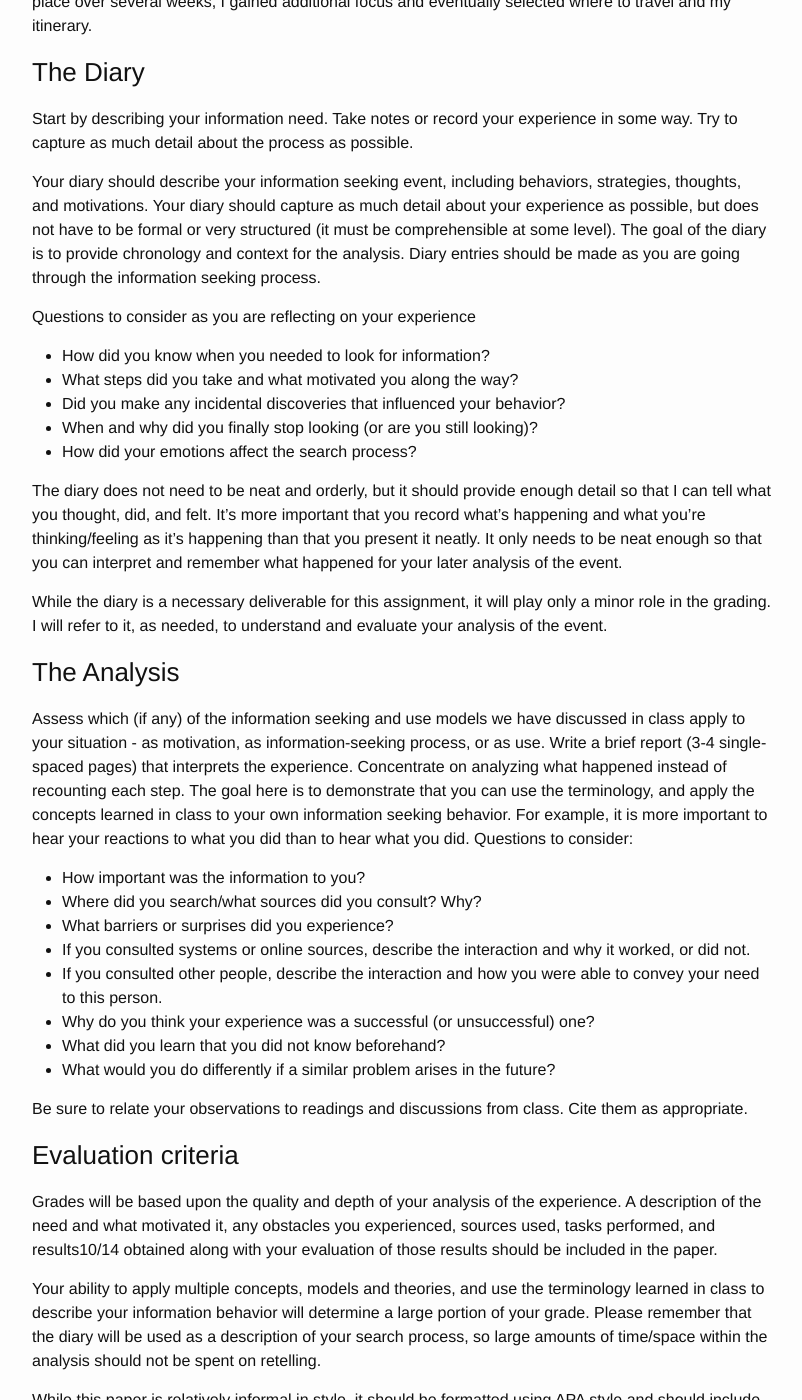
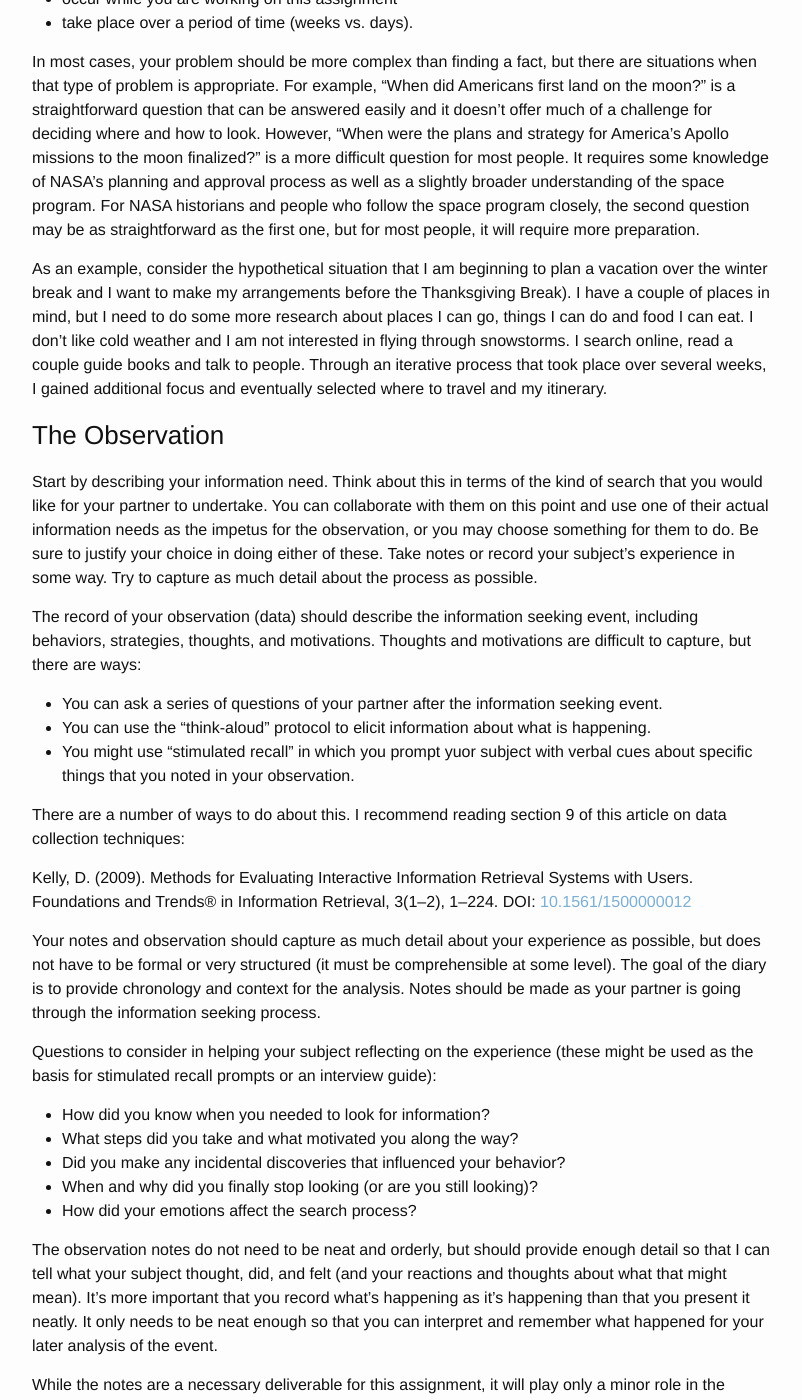
Before and after one commit to jdmar3/inls718, a Jekyll site: the page built from assignments.md, in a window 1280 px wide and 1400 px high, scrolled down 1926 px. Shown: the whole window, without its empty margins (238-1040 px from the left). Built offline with Jekyll 4.4.1, drawn with Linux system fonts in a browser that asks for light colours; some of the changed text lies outside the part shown.

Commit message:
update assignments, resources and schedule

```diff
--- a/assignments.md
+++ b/assignments.md
@@ -3,20 +3,16 @@ layout: page
 title: Assignments
 ---
 
-For each assignment, detailed instructions and evaluation criteria are
-provided as well as due dates. All assignments should be submitted to
-the Drop Box in [Sakai](https://sakai.unc.edu/portal/site/inls500-001-fa2015 "Sakai site for INLS500-001")
-before class (.pdf preferred). The main page of the syllabus contains
-additional details on the [grading
-scale]({{ baseurl }}#grading "grading scale used for INLS 500")
+For each assignment, detailed instructions and evaluation criteria are provided as well as due dates. All assignments should be submitted to the Drop Box in [Sakai](https://sakai.unc.edu/portal/site/inls500-001-fa2015 "Sakai site for INLS500-001") before class (.pdf preferred). The main page of the syllabus contains additional details on [grading
+scale]({{ baseurl }}#grading "grading scale used for INLS 500").
 
 Summary of due dates
 --------------------
 
--   [\#1, Diary and Analysis of an Information-Seeking
+-   [\#1, Observation and Analysis of an Information-Seeking
     Event](#eventdiary) (20%)
     -   Description: due Tuesday, 15 September
-    -   Final Diary and Analysis: due Tuesday, 13 October
+    -   Final Observation and Analysis: due Tuesday, 13 October
 -   [\#2, Evidence Summary](#evidencesummary) (15%)
     -   Sign up for presentation date: in class on Thursday, 20 August
     -   Title of article: due Tuesday, 25 August
@@ -33,6 +29,20 @@ Summary of due dates
     -   Paper: due Thursday, 10 December at NOON
 -   [Participation](#participation) (10%)
 
+## A note on style:
+
+I will expect that you complete the writing assignments using the *Style Guide of the American Psychological Association, 6th ed. (APA6)*.
+
+I assume that most of you are familiar at this point with the basics of the MLA style guide, so you understand the mechanics of employing a style.
+There are a number of resources available online and in the library to help you with this.
+I will link to online guides on the [resources page]({{ baseurl }}/resources/).
+
+If you are uncertain about aspects of using a style guide, it would be a good idea to visit the [UNC Writing Center](http://writingcenter.unc.edu/).
+
+If you have a compelling reason to wish to submit your work using another style guide, please talk to me about it.
+One example of this is the use of the style that tends to be used in the Association for Computing Machinery (ACM) publications.
+
+
 <span id="eventdiary"></span>Assignment 1: Diary and Analysis of an Information-Seeking Event (20%)
 ---------------------------------------------------------------------------------------------------
 
@@ -40,19 +50,13 @@ This assignment is based on an assignment prepared by Dr. Verna
 Pungitore, SLIS, Indiana University, with modifications by Professors
 Wildemuth, Barreau, Gibson and other SILS instructors.
 
-As information professionals, we are concerned with designing systems
-and services that help our clients. For this assignment, you are the
-client and you will keep a short diary over a period of hours or days
-that covers an information-seeking experience with an identifiable
-beginning and end. It does not have to be a unique event and it may or
-may not have been resolved. You will write up what you thought, felt,
-and did, and how you understand the experience based upon our readings
-and discussions in class.
+As information professionals, we are concerned with designing systems and services that help our clients.
+For this assignment, you are the observer and you will collect observations over a short period of time that covers an information-seeking experience with an identifiable beginning and end.
+You will work with a partner, who will be the subject of your observation.
+It does not have to be a unique event and it may or may not have been resolved.
+You will write up what you observed, and how you understand the experience based upon our readings and discussions in class.
 
-The objective of this assignment is to observe in detail and reflect
-upon a concrete example of information-seeking and to analyse the
-information-seeking process through the application of foundational
-theories of information and library science.
+The objective of this assignment is to observe in detail and reflect upon a concrete example of information-seeking and to analyse the information-seeking process through the application of foundational theories of information and library science.
 
 ### Deliverables
 
@@ -62,7 +66,7 @@ theories of information and library science.
     how/why the event meets the required criteria.
 2.  <span class="assignmentname">Final deliverables</span> (<span
     class="due">due Tuesday, 13 October</span>)
-    -   <span class="assignmentname">Diary</span> (20%)
+    -   <span class="assignmentname">Observation (data)</span> (20%)
     -   <span class="assignmentname">Analysis of Information Seeking
         Event</span> (70%)
 
@@ -70,114 +74,90 @@ theories of information and library science.
 
 A good event to select for this assignment will:
 
--   represent a real information need that your attempted to resolve
+-   represent a real information need that your subject attempted to resolve
     through information-seeking
 -   occur while you are working on this assignment
 -   take place over a period of time (weeks vs. days).
 
-In most cases, your problem should be more complex than finding a fact,
-but there are situations when that type of problem is appropriate. For
-example, "When did Americans first land on the moon?" is a
-straightforward question that can be answered easily and it doesn't
-offer much of a challenge for deciding where and how to look. However,
-"When were the plans and strategy for America's Apollo missions to the
-moon finalized?" is a more difficult question for most people. It
-requires some knowledge of NASA's planning and approval process as well
-as a slightly broader understanding of the space program. For NASA
-historians and people who follow the space program closely, the second
-question may be as straightforward as the first one, but for most
-people, it will require more preparation.
+In most cases, your problem should be more complex than finding a fact, but there are situations when that type of problem is appropriate.
+For example, "When did Americans first land on the moon?" is a straightforward question that can be answered easily and it doesn't offer much of a challenge for deciding where and how to look.
+However, "When were the plans and strategy for America's Apollo missions to the moon finalized?" is a more difficult question for most people.
+It requires some knowledge of NASA's planning and approval process as well as a slightly broader understanding of the space program.
+For NASA historians and people who follow the space program closely, the second question may be as straightforward as the first one, but for most people, it will require more preparation.
 
-As an example, consider the hypothetical situation that I am beginning
-to plan a vacation over the winter break and I want to make my
-arrangements before the Thanksgiving Break). I have a couple of places
-in mind, but I need to do some more research about places I can go,
-things I can do and food I can eat. I search online, read a couple guide
-books and talk to people. Through an iterative process that took place
-over several weeks, I gained additional focus and eventually selected
-where to travel and my itinerary.
+As an example, consider the hypothetical situation that I am beginning to plan a vacation over the winter break and I want to make my arrangements before the Thanksgiving Break).
+I have a couple of places in mind, but I need to do some more research about places I can go, things I can do and food I can eat.
+I don't like cold weather and I am not interested in flying through snowstorms.
+I search online, read a couple guide books and talk to people.
+Through an iterative process that took place over several weeks, I gained additional focus and eventually selected where to travel and my itinerary.
 
-### The Diary
+### The Observation
 
-Start by describing your information need. Take notes or record your
-experience in some way. Try to capture as much detail about the process
-as possible.
+Start by describing your information need.
+Think about this in terms of the kind of search that you would like for your partner to undertake.
+You can collaborate with them on this point and use one of their actual information needs as the impetus for the observation, or you may choose something for them to do.
+Be sure to justify your choice in doing either of these.
+Take notes or record your subject's experience in some way.
+Try to capture as much detail about the process as possible.
 
-Your diary should describe your information seeking event, including
-behaviors, strategies, thoughts, and motivations. Your diary should
-capture as much detail about your experience as possible, but does not
-have to be formal or very structured (it must be comprehensible at some
-level). The goal of the diary is to provide chronology and context for
-the analysis. Diary entries should be made as you are going through the
-information seeking process.
+The record of your observation (data) should describe the information seeking event, including behaviors, strategies, thoughts, and motivations.
+Thoughts and motivations are difficult to capture, but there are ways:
+-   You can ask a series of questions of your partner after the information seeking event.
+-   You can use the "think-aloud" protocol to elicit information about what is happening.
+-   You might use "stimulated recall" in which you prompt yuor subject with verbal cues about specific things that you noted in your observation.
 
-Questions to consider as you are reflecting on your experience
+There are a number of ways to do about this.
+I recommend reading section 9 of this article on data collection techniques:
+
+Kelly, D. (2009). Methods for Evaluating Interactive Information Retrieval Systems with Users. Foundations and Trends® in Information Retrieval, 3(1–2), 1–224. DOI: <a href="http://doi.org.libproxy.lib.unc.edu/10.1561/1500000012" target="_blank">10.1561/1500000012</a>
+
+Your notes and observation should capture as much detail about your experience as possible, but does not have to be formal or very structured (it must be comprehensible at some level).
+The goal of the diary is to provide chronology and context for the analysis. Notes should be made as your partner is going through the information seeking process.
+
+Questions to consider in helping your subject reflecting on the experience (these might be used as the basis for stimulated recall prompts or an interview guide):
 
 -   How did you know when you needed to look for information?
 -   What steps did you take and what motivated you along the way?
--   Did you make any incidental discoveries that influenced your
-    behavior?
--   When and why did you finally stop looking (or are you still
-    looking)?
+-   Did you make any incidental discoveries that influenced your behavior?
+-   When and why did you finally stop looking (or are you still looking)?
 -   How did your emotions affect the search process?
 
-The diary does not need to be neat and orderly, but it should provide
-enough detail so that I can tell what you thought, did, and felt. It's
-more important that you record what's happening and what you're
-thinking/feeling as it's happening than that you present it neatly. It
-only needs to be neat enough so that you can interpret and remember what
-happened for your later analysis of the event.
+The observation notes do not need to be neat and orderly, but should provide enough detail so that I can tell what your subject thought, did, and felt (and your reactions and thoughts about what that might mean).
+It's more important that you record what's happening as it's happening than that you present it neatly.
+It only needs to be neat enough so that you can interpret and remember what happened for your later analysis of the event.
 
-While the diary is a necessary deliverable for this assignment, it will
-play only a minor role in the grading. I will refer to it, as needed, to
-understand and evaluate your analysis of the event.
+While the notes are a necessary deliverable for this assignment, it will play only a minor role in the grading.
+You should add the notes to the final assignment submission as an appendix, along with any guides or prompts you used during the process.
+I will refer to it, as needed, to understand and evaluate your analysis of the event.
 
 ### The Analysis
 
-Assess which (if any) of the information seeking and use models we have
-discussed in class apply to your situation - as motivation, as
-information-seeking process, or as use. Write a brief report (3-4
-single-spaced pages) that interprets the experience. Concentrate on
-analyzing what happened instead of recounting each step. The goal here
-is to demonstrate that you can use the terminology, and apply the
-concepts learned in class to your own information seeking behavior. For
-example, it is more important to hear your reactions to what you did
-than to hear what you did. Questions to consider:
+Assess which (if any) of the information seeking and use models we have discussed in class apply to your situation - as motivation, as information-seeking process, or as use. Write a brief report (3-4 single-spaced pages) that interprets the experience.
+Concentrate on analyzing what happened instead of recounting each step.
+The goal here is to demonstrate that you can use the terminology, and apply the concepts learned in class to your own information seeking behavior.
+For example, it is more important to hear your reactions to what you did than to hear what you did. Questions to consider:
 
--   How important was the information to you?
+-   How important was the information to the subject?
 -   Where did you search/what sources did you consult? Why?
 -   What barriers or surprises did you experience?
--   If you consulted systems or online sources, describe the interaction
+-   If the subject consulted systems or online sources, describe the interaction
     and why it worked, or did not.
--   If you consulted other people, describe the interaction and how you
-    were able to convey your need to this person.
--   Why do you think your experience was a successful (or unsuccessful)
-    one?
--   What did you learn that you did not know beforehand?
--   What would you do differently if a similar problem arises in the
-    future?
+-   If the subject consulted other people, describe the interaction and how the subject was able to convey your need to this person.
+-   Why do you think your subject's experience was a successful (or unsuccessful) one?
+-   What did your subject learn that they did not know beforehand?
+-   What might they do differently if a similar problem arises in the future?
 
-Be sure to relate your observations to readings and discussions from
-class. Cite them as appropriate.
+Be sure to relate your observations to readings and discussions from class. Cite them as appropriate.
 
 ### Evaluation criteria
 
-Grades will be based upon the quality and depth of your analysis of the
-experience. A description of the need and what motivated it, any
-obstacles you experienced, sources used, tasks performed, and results10/14
-obtained along with your evaluation of those results should be included
+Grades will be based upon the quality and depth of your analysis of the experience.
+A description of the need and what motivated it, any obstacles you experienced, sources used, tasks performed, and results obtained along with your evaluation of those results should be included
 in the paper.
 
-Your ability to apply multiple concepts, models and theories, and use
-the terminology learned in class to describe your information behavior
-will determine a large portion of your grade. Please remember that the
-diary will be used as a description of your search process, so large
-amounts of time/space within the analysis should not be spent on
-retelling.
+Your ability to apply multiple concepts, models and theories, and use the terminology learned in class to describe your information behavior will determine a large portion of your grade. Please remember that the diary will be used as a description of your search process, so large amounts of time/space within the analysis should not be spent on retelling.
 
-While this paper is relatively informal in style, it should be formatted
-using APA style and should include citations to the literature as
-appropriate.
+While this paper is relatively informal in style, it should be formatted using APA style and should include citations to the literature as appropriate.
 
 <span id="teamproj2"></span>Assignment 2: Evidence Summary (15%)
 ----------------------------------------------------------------
```
Also changed, not shown: resources.md (added, +16 -0 lines).
